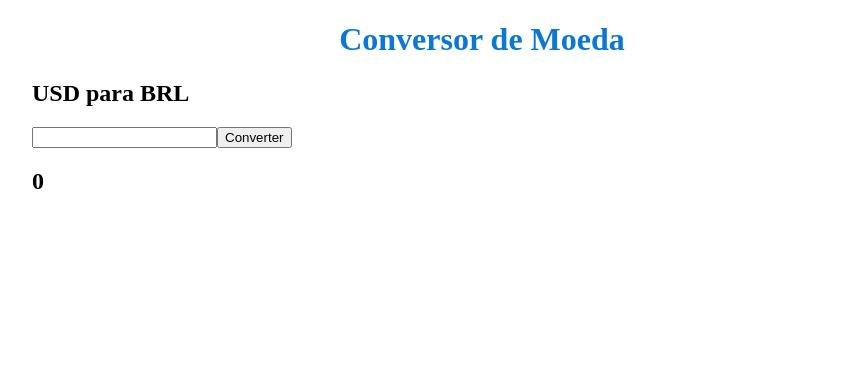
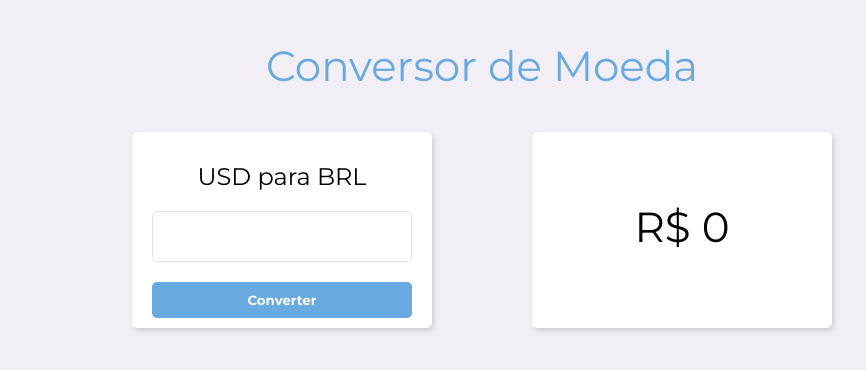
Before and after one commit to brunoseiji/Conversor-de-Moeda-React, a React (Create React App) app: page / in a window 1280 px wide. Shown: the top 370 px of the page, without its empty margins (158-1024 px from the left). Built offline with nearby package versions, Linux system fonts and the light colour scheme.

Commit message:
Melhora na interface e estrutura

```diff
--- a/public/index.html
+++ b/public/index.html
@@ -10,34 +10,12 @@
       content="Web site created using create-react-app"
     />
     <link rel="apple-touch-icon" href="%PUBLIC_URL%/logo192.png" />
-    <!--
-      manifest.json provides metadata used when your web app is installed on a
-      user's mobile device or desktop. See https://developers.google.com/web/fundamentals/web-app-manifest/
-    -->
+    <link href="https://fonts.googleapis.com/css?family=Montserrat:400,700&display=swap" rel="stylesheet">
     <link rel="manifest" href="%PUBLIC_URL%/manifest.json" />
-    <!--
-      Notice the use of %PUBLIC_URL% in the tags above.
-      It will be replaced with the URL of the `public` folder during the build.
-      Only files inside the `public` folder can be referenced from the HTML.
-
-      Unlike "/favicon.ico" or "favicon.ico", "%PUBLIC_URL%/favicon.ico" will
-      work correctly both with client-side routing and a non-root public URL.
-      Learn how to configure a non-root public URL by running `npm run build`.
-    -->
     <title>React App</title>
   </head>
   <body>
     <noscript>You need to enable JavaScript to run this app.</noscript>
     <div id="root"></div>
-    <!--
-      This HTML file is a template.
-      If you open it directly in the browser, you will see an empty page.
-
-      You can add webfonts, meta tags, or analytics to this file.
-      The build step will place the bundled scripts into the <body> tag.
-
-      To begin the development, run `npm start` or `yarn start`.
-      To create a production bundle, use `npm run build` or `yarn build`.
-    -->
   </body>
 </html>
--- a/src/App.css
+++ b/src/App.css
@@ -1,9 +1,24 @@
+* {
+  margin: 0;
+  padding: 0;
+  box-sizing: border-box;
+  font-family: 'Montserrat', sans-serif;
+  font-weight: 500;
+}
+
 .App {
-  max-width: 900px;
+  background: #f1eff5;
+  height: 1000px;
+}
+
+.container {
+  max-width: 800px;
   margin: auto;
 }
 
 .titulo-principal {
   text-align: center;
-  color: #0b79d3;
+  color: #68a9df;
+  font-size: 42px;
+  padding: 40px 0;
 }
--- a/src/App.js
+++ b/src/App.js
@@ -6,8 +6,10 @@ import Conversor from './components/Conversor';
 function App() {
   return (
     <div className="App">
-      <h1 className="titulo-principal">Conversor de Moeda</h1>
-      <Conversor moedaA="USD" moedaB="BRL" />
+      <div className="container">
+        <h1 className="titulo-principal">Conversor de Moeda</h1>
+        <Conversor moedaA="USD" moedaB="BRL" />
+      </div>
     </div>
   );
 }
--- a/src/components/Conversor/Conversor.css
+++ b/src/components/Conversor/Conversor.css
@@ -0,0 +1,47 @@
+.conversor-content {
+    display: flex;
+    justify-content: space-around;
+}
+
+.conversor {
+    background: #fff;
+    width: 300px;
+    padding: 10px 20px;
+    border-radius: 5px;
+    box-shadow: 2px 3px 5px 0px rgba(158,158,158,0.4);
+    text-align: center;
+}
+
+.conversor h2 {
+    margin: 20px 0;
+}
+
+.conversor input {
+    border: 1px solid #e2e2e2;
+    border-radius: 5px;
+    width: 100%;
+    padding: 10px;
+    margin-bottom: 20px;
+    font-size: 24px;
+    text-align: center;
+}
+
+.conversor button {
+    background: #68a9df;
+    padding: 10px;
+    border: none;
+    color: #fff;
+    font-weight: 700;
+    width: 100%;
+    cursor: pointer;
+    border-radius: 5px;
+}
+
+.conversor button:hover {
+    background: #5594c7;
+}
+
+.valor {
+    font-size: 42px;
+    margin-top: 22.5%;
+}
--- a/src/components/Conversor/index.js
+++ b/src/components/Conversor/index.js
@@ -1,4 +1,6 @@
 import React, { Component } from 'react';
+
+import './Conversor.css';
 
 class Conversor extends Component {
 
@@ -31,11 +33,16 @@ class Conversor extends Component {
 
     render() {
         return(
-            <div className="conversor">
-                <h2>{this.props.moedaA} para {this.props.moedaB}</h2>
-                <input type="text" onChange={(event)=>{this.setState({moedaA_valor:event.target.value})}}></input>
-                <input type="button" value="Converter" onClick={this.converter}></input>
-                <h2>{this.state.moedaB_valor}</h2>
+            <div class="conversor-content">
+                <div className="conversor">
+                    <h2>{this.props.moedaA} para {this.props.moedaB}</h2>
+                    <input type="text" onChange={(event)=>{this.setState({moedaA_valor:event.target.value})}}></input>
+                    <button onClick={this.converter}>Converter</button>
+
+                </div>
+                <div className="conversor">
+                    <p class="valor">R$ {this.state.moedaB_valor}</p>
+                </div>
             </div>
         )
     }
```
